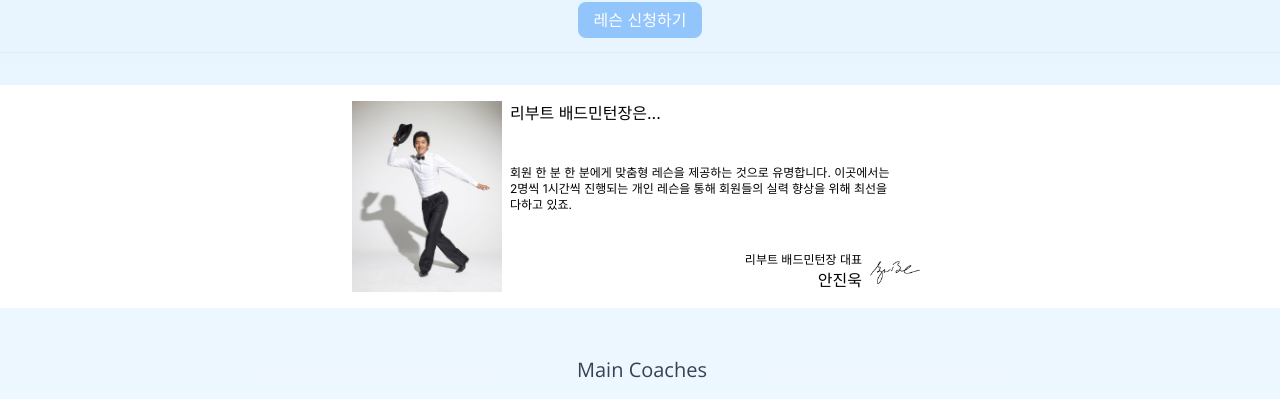
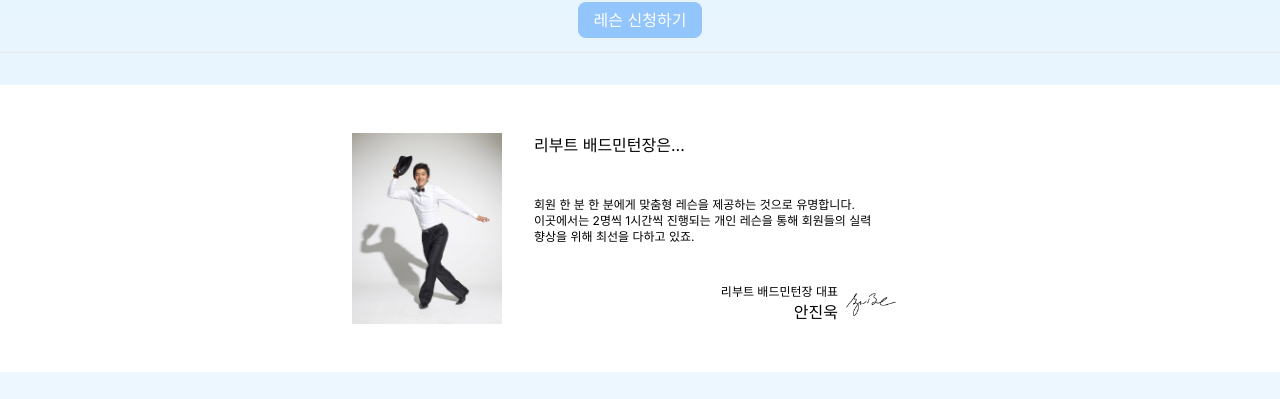
Before and after one commit to reboot-badminton/reboot-homepage, a Next.js app: page / in a window 1280 px wide. Shown: the part 392-791 px from the top of the page. Built offline with nearby package versions, Linux system fonts and the light colour scheme; no server answers.

Commit message:
Add margins in introduction on wider screens

```diff
--- a/app/components/Introduction.tsx
+++ b/app/components/Introduction.tsx
@@ -3,7 +3,7 @@ import { src } from '../image_utils';
 
 export default function Introduction() {
   return (
-    <div className="flex justify-center w-full bg-white py-4 mt-8">
+    <div className="flex justify-center w-full bg-white mt-8 py-4 sm:py-8 lg:py-12">
       <div className="max-w-xl flex">
         <Image
           src={src('/이용대_짤2.jpg')}
@@ -11,7 +11,7 @@ export default function Introduction() {
           height={400}
           alt="소개"
         />
-        <div className="flex-grow mx-2 flex flex-col justify-between">
+        <div className="flex-grow flex flex-col justify-between mx-2 sm:mx-4 lg:mx-8">
           <h2>리부트 배드민턴장은...</h2>
           <p
             className="text-xs"
```
